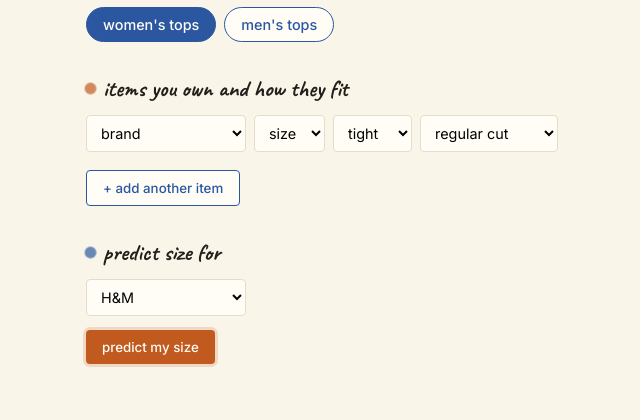
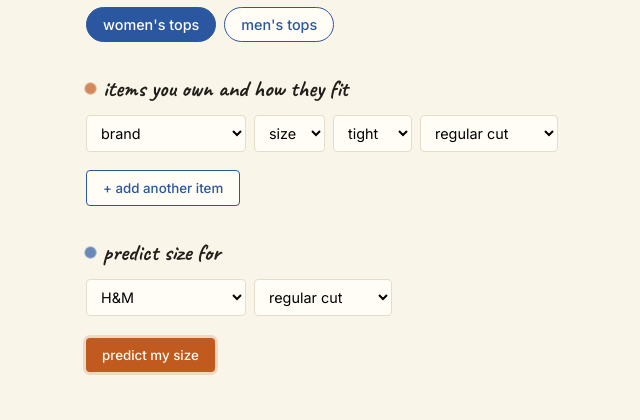
Before and after one commit to nancy0807/fitmatch, a Flask app: page / in a window 1280 px wide. Shown: the part 447-867 px from the top of the page, without its empty margins (254-894 px from the left). Before the commit the page ends 814 px from the top, so only its background shows below. Run offline with Flask 3, Linux system fonts and the light colour scheme.

Commit message:
Add files via upload

```diff
--- a/templates/index.html
+++ b/templates/index.html
@@ -168,32 +168,38 @@
     <section>
       <h3><span class="dot orange pulse"></span>items you own and how they fit</h3>
       <div id="owned-rows">
+        {% for row in form_rows %}
         <div class="row">
           <select name="owned_brand">
             <option value="">brand</option>
-            {% for b in brands %}<option value="{{ b }}">{{ b }}</option>{% endfor %}
+            {% for b in brands %}<option value="{{ b }}"{% if b == row.brand %} selected{% endif %}>{{ b }}</option>{% endfor %}
           </select>
           <select name="owned_size">
             <option value="">size</option>
-            {% for s in sizes %}<option value="{{ s }}">{{ s }}</option>{% endfor %}
+            {% for s in sizes %}<option value="{{ s }}"{% if s == row.size %} selected{% endif %}>{{ s }}</option>{% endfor %}
           </select>
           <select name="owned_fit">
-            {% for f in fits %}<option value="{{ f }}">{{ f }}</option>{% endfor %}
+            {% for f in fits %}<option value="{{ f }}"{% if f == row.fit %} selected{% endif %}>{{ f }}</option>{% endfor %}
           </select>
           <select name="owned_cut" title="Is this item oversized or slim? Those can't be used yet.">
-            {% for value, label in cuts.items() %}<option value="{{ value }}">{{ label }}</option>{% endfor %}
+            {% for value, label in cuts.items() %}<option value="{{ value }}"{% if value == row.cut %} selected{% endif %}>{{ label }}</option>{% endfor %}
           </select>
         </div>
+        {% endfor %}
       </div>
       <button type="button" onclick="addRow()">+ add another item</button>
     </section>
 
     <section>
       <h3><span class="dot blue pulse"></span>predict size for</h3>
-      <select name="target_brand">
-        {% for b in brands %}<option value="{{ b }}">{{ b }}</option>{% endfor %}
-      </select>
-      <br>
+      <div class="row">
+        <select name="target_brand">
+          {% for b in brands %}<option value="{{ b }}"{% if b == sel_target_brand %} selected{% endif %}>{{ b }}</option>{% endfor %}
+        </select>
+        <select name="target_cut" title="What cut is the product you want to buy?">
+          {% for value, label in cuts.items() %}<option value="{{ value }}"{% if value == sel_target_cut %} selected{% endif %}>{{ label }}</option>{% endfor %}
+        </select>
+      </div>
       <button class="primary" type="submit" style="margin-top:14px;">predict my size</button>
     </section>
   </form>
@@ -210,7 +216,11 @@
       {% if result.owned_items %}
       <p class="basis">based on {{ result.owned_items|length }} owned item{{ '' if result.owned_items|length == 1 else 's' }}: {% for it in result.owned_items %}{{ it.brand }} ({{ it.size }}, {{ it.fit }}){% if not loop.last %}, {% endif %}{% endfor %}</p>
       {% endif %}
+      {% if result.cut_note %}
+      <p class="basis warn">{{ result.cut_note }}</p>
+      {% else %}
       <p class="basis">predictions assume a regular-cut item — oversized or slim cuts fit differently than the size chart suggests.</p>
+      {% endif %}
       {% if result.placeholder_brands %}
       <p class="basis warn">heads up: the size numbers for {{ result.placeholder_brands|join(', ') }} are placeholders (not sourced), so treat this as a demo, not advice.</p>
       {% endif %}
```
